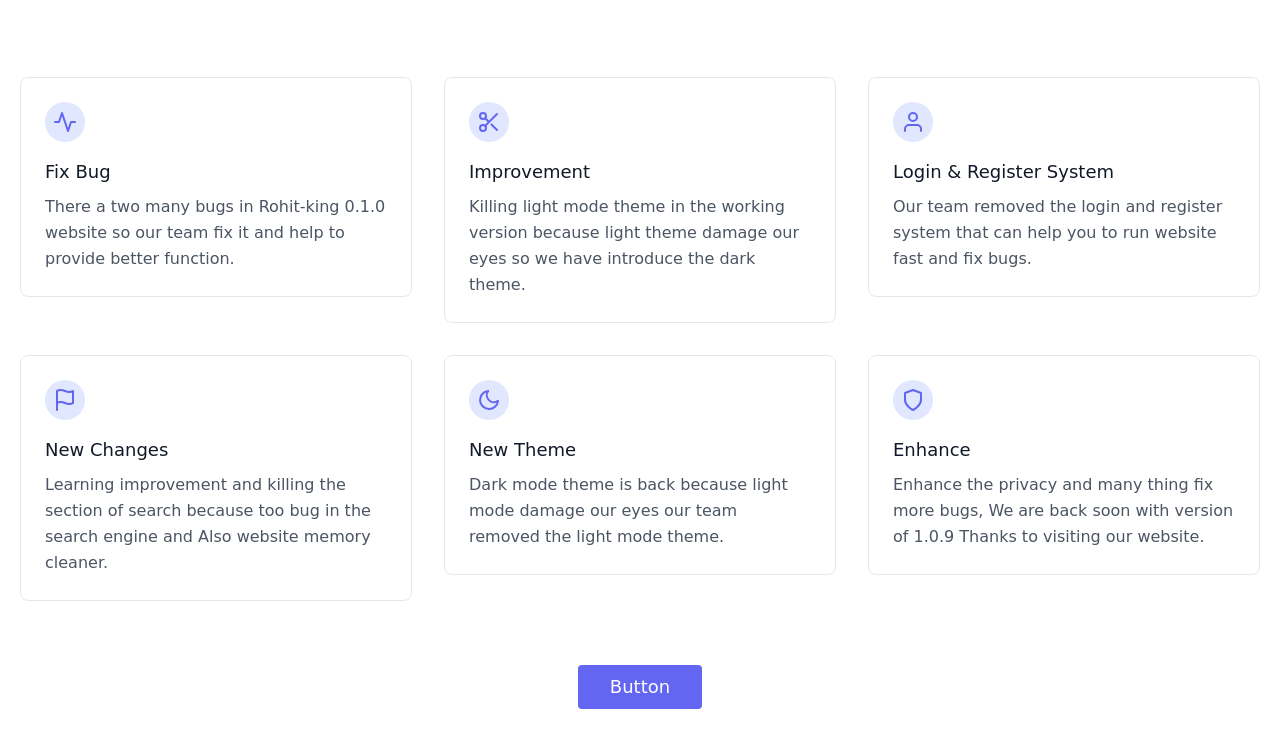
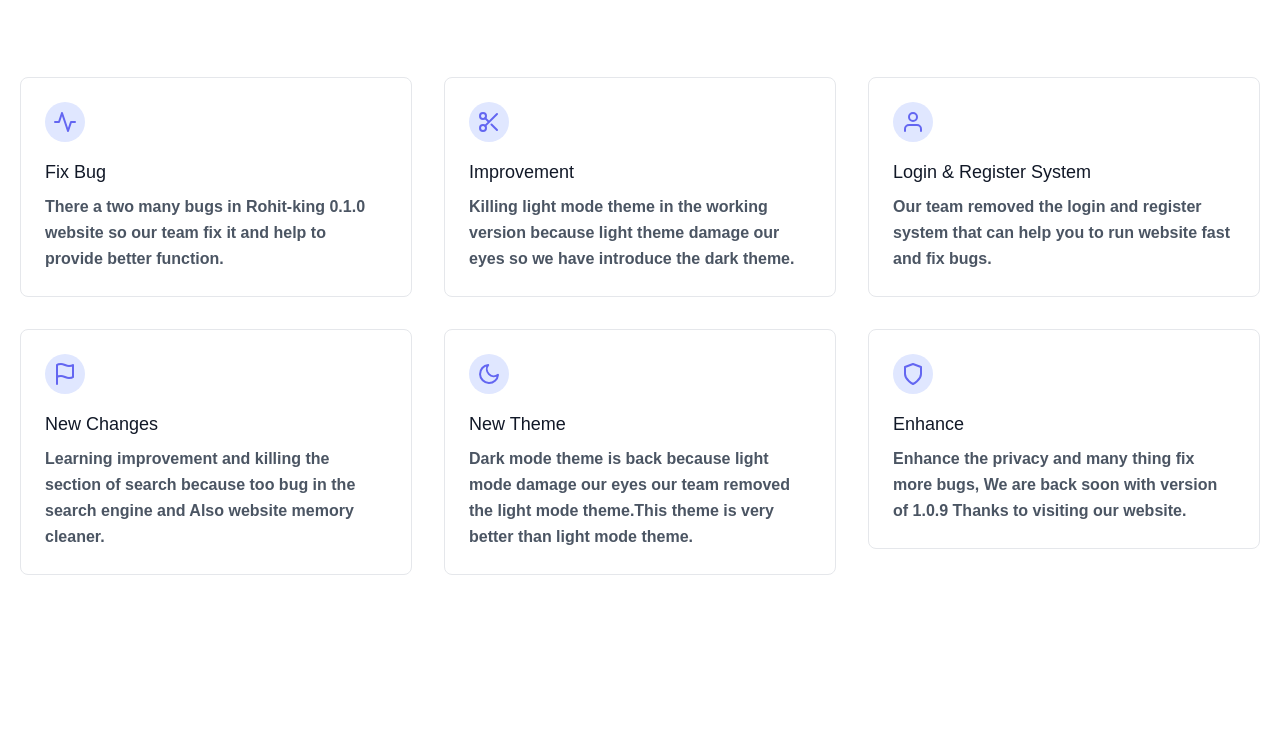
Before and after one commit to CrisisCreator/Rohit-king.github.io, a plain HTML site: page index.html in a window 1280 px wide. Shown: the part 195-942 px from the top of the page. After the commit the page ends 866 px from the top, so only its background shows below. Drawn offline with nearby package versions, Linux system fonts and the light colour scheme.

Commit message:
Update index.html

```diff
--- a/index.html
+++ b/index.html
@@ -8,8 +8,8 @@
     <script src="https://cdn.tailwindcss.com"></script>
     <style>
         body{
-            font-family: cursive;
-            font-weight: 500;
+            font-family: sans-serif;
+            font-weight: 700;
         }
     </style>
 </head>
@@ -76,7 +76,7 @@
                   </svg>
                 </div>
                 <h2 class="text-lg text-gray-900 font-medium title-font mb-2">New Theme</h2>
-                <p class="leading-relaxed text-base">Dark mode theme is back because light mode damage our eyes our team removed the light mode theme.</p>
+                <p class="leading-relaxed text-base">Dark mode theme is back because light mode damage our eyes our team removed the light mode theme.This theme is very better than light mode theme.</p>
               </div>
             </div>
             <div class="xl:w-1/3 md:w-1/2 p-4">
@@ -91,9 +91,6 @@
                 <p class="leading-relaxed text-base">Enhance the privacy and many thing fix more bugs, We are back soon with version of 1.0.9 Thanks to visiting our website.</p>
               </div>
             </div>
-          </div>
-          <button class="flex mx-auto mt-16 text-white bg-indigo-500 border-0 py-2 px-8 focus:outline-none hover:bg-indigo-600 rounded text-lg">Button</button>
-        </div>
       </section>
 </body>
 </html>
```
